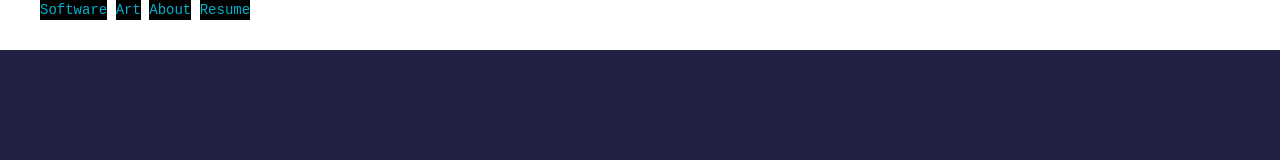
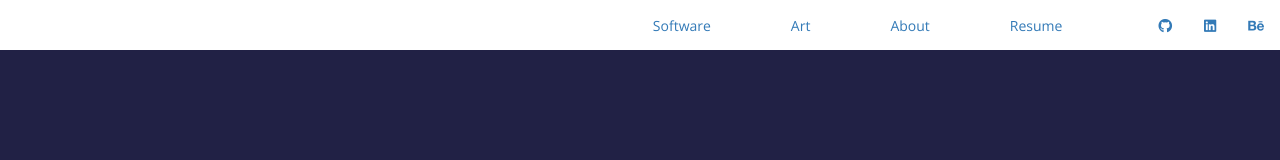
Before and after one commit to dmalataeva/dmalataeva.github.io, a plain HTML site: page new_index.html in a window 1280 px wide. Drawn offline with nearby package versions, Linux system fonts and the light colour scheme.

Commit message:
Changing website layout to stable look + adding fonts

```diff
--- a/css/new_style.css
+++ b/css/new_style.css
@@ -3,8 +3,7 @@ body {
 	overflow: hidden;
 	color: #FFF;
 	bottom: 0;
-	font-family: 'Inconsolata', monospace;
-	font-weight: lighter;
+	font-family: 'Open Sans', sans-serif;
 }
 
 .navbar {
@@ -26,8 +25,32 @@ body {
 
 ul {
 	list-style-type: none;
+	margin: 0;
+	padding: 0;
+	position: fixed;
+	overflow: auto;
+	right: 0;
 }
 
 li {
 	text-decoration: none;
+	display: inline;
+	float: left;
 }
+
+li.nav-text {
+	padding: 2vh 5vh;
+}
+
+li.nav-text-last {
+	padding: 2vh 10vh 2vh 5vh;
+}
+
+li.nav-icon {
+	padding: 2vh 2vh;
+}
+
+li a {
+	display: block;
+	text-align: center;
+}
--- a/new_index.html
+++ b/new_index.html
@@ -14,7 +14,8 @@
 	<link rel="stylesheet" type="text/css" href="css/new_style.css"/>
 
 	<!--Importing these fonts-->
-  <script src="https://use.fontawesome.com/f340fcd75c.js"></script>
+  <link href="https://use.fontawesome.com/releases/v5.0.4/css/all.css" rel="stylesheet">
+  <link href="https://fonts.googleapis.com/css?family=Open+Sans" rel="stylesheet">
 
 	<!--Trying out-->
 
@@ -25,10 +26,13 @@
   <body>
     <div class="navbar">
       <ul class="navbar-list">
-        <div class="navbar-list-div"><li>Software</li></div>
-        <div class="navbar-list-div"><li>Art</li></div>
-        <div class="navbar-list-div"><li>About</li></div>
-        <div class="navbar-list-div"><li>Resume</li></div>
+        <li class="nav-text"><a>Software</a></li>
+        <li class="nav-text"><a>Art</a></li>
+        <li class="nav-text"><a>About</a></li>
+        <li class="nav-text-last"><a>Resume</a></li>
+        <li class="nav-icon"><a><i class="fab fa-github"></i></a></li>
+        <li class="nav-icon"><a><i class="fab fa-linkedin"></i></a></li>
+        <li class="nav-icon"><a><i class="fab fa-behance"></i></a></li>
       </ul>
     </div>
   </body>
```
Also changed, not shown: index.html (+0 -1 lines).
